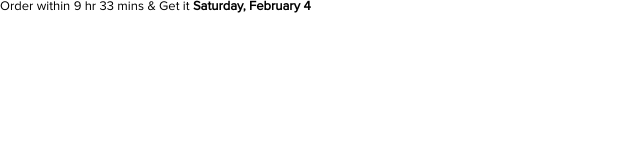
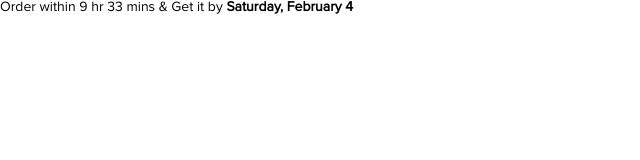
Before and after one commit to Eduardmeaoff/voucher-time-remaining-app, a Next.js app: page / in a window 1280 px wide. Shown: the top 160 px of the page, without its empty margins (0-640 px from the left). Built offline with nearby package versions, Linux system fonts and the light colour scheme.

Commit message:
font fixed

```diff
--- a/src/pages/index.tsx
+++ b/src/pages/index.tsx
@@ -24,10 +24,10 @@ export default function Home() {
         <link rel="icon" href="/favicon.ico" />
       </Head>
       <main  style={{ fontFamily: 'Proxima' }}>
-        <div style={{fontSize:'13px'}} >
+        <div style={{fontSize:'14px'}} >
           <span>
 
-            Order within {diffHrs} hr {diffMins} mins & Get it <strong> {new Date(today).toLocaleString("en-US", options)}</strong>
+            Order within {diffHrs} hr {diffMins} mins & Get it by <strong style={{fontWeight:'bold'}}> {new Date(today).toLocaleString("en-US", options)}</strong>
           </span>
         </div>
       </main>
```
